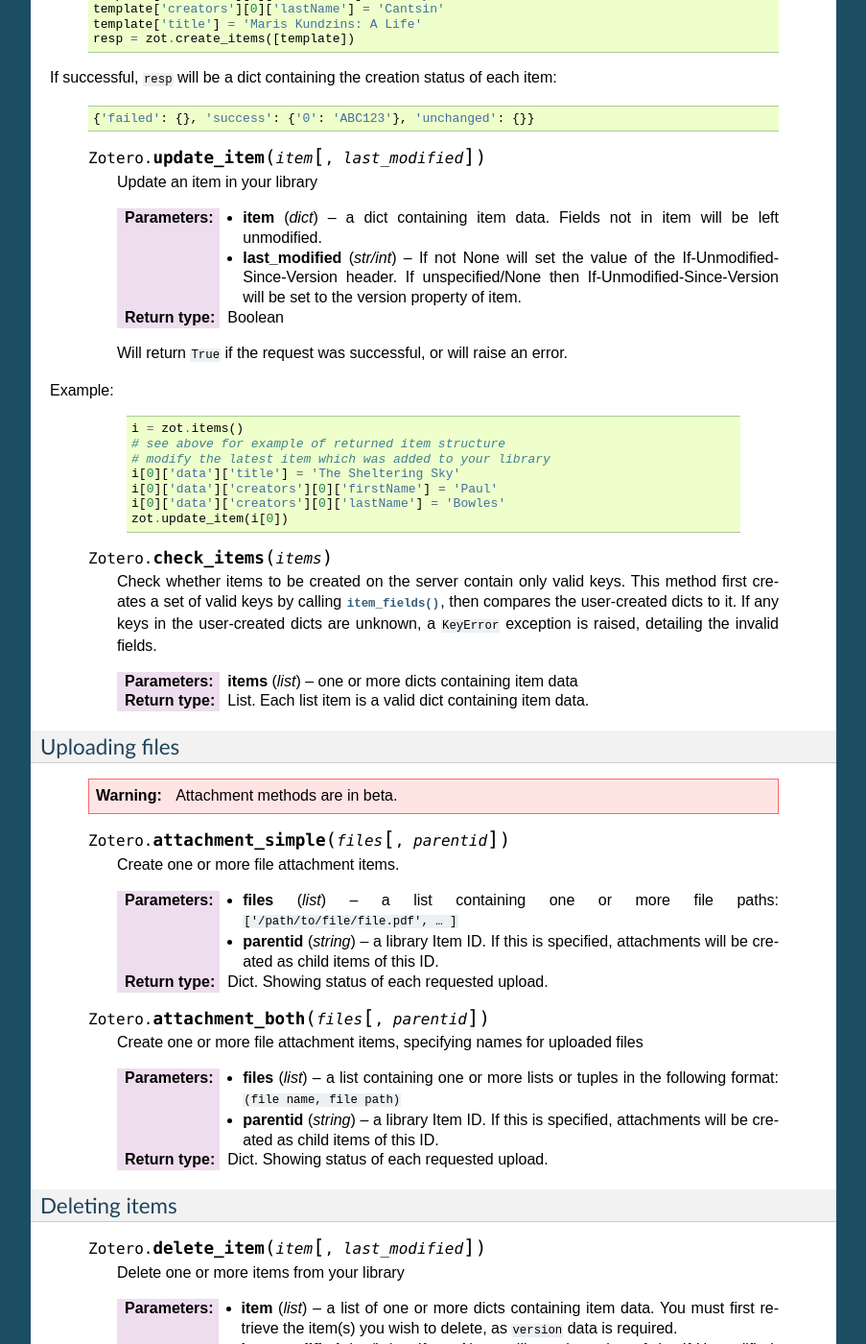
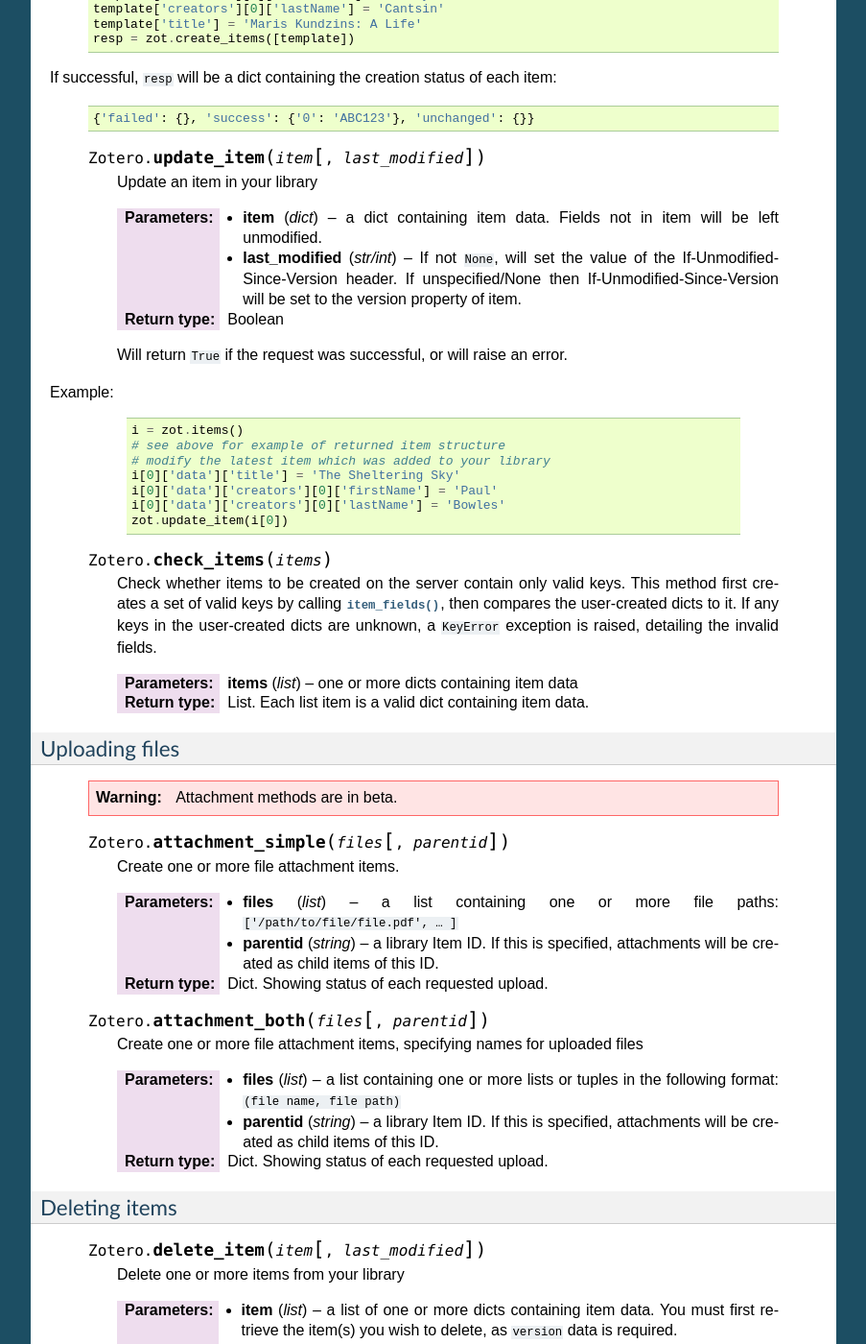
Before and after one commit to urschrei/pyzotero, a Sphinx documentation site: the page built from doc/index.rst, in a window 1280 px wide and 1400 px high, scrolled down 13637 px. Shown: the whole window at 96% size, without its empty margins (198-1101 px from the left). Built offline with Sphinx 7.4.7, drawn with Linux system fonts in a browser that asks for light colours; the version number could not be read and is left out; some of the changed text lies outside the part shown.

Commit message:
Minor changes to docs

```diff
--- a/doc/index.rst
+++ b/doc/index.rst
@@ -809,7 +809,7 @@
         Update an item in your library
 
         :param dict item: a dict containing item data.  Fields not in item will be left unmodified.
-        :param str/int last_modified: If not None will set the value of the If-Unmodified-Since-Version header.  If unspecified/None then If-Unmodified-Since-Version will be set to the version property of item.
+        :param str/int last_modified: If not ``None``, will set the value of the If-Unmodified-Since-Version header.  If unspecified/None then If-Unmodified-Since-Version will be set to the version property of item.
         :rtype: Boolean
 
         Will return ``True`` if the request was successful, or will raise an error.
@@ -863,7 +863,7 @@
         Delete one or more items from your library
 
         :param list item: a list of one or more dicts containing item data. You must first retrieve the item(s) you wish to delete, as ``version`` data is required.
-        :param str/int last_modified: If not None will set the value of the If-Unmodified-Since-Version header.
+        :param str/int last_modified: If not ``None``, will set the value of the If-Unmodified-Since-Version header.
 
 Deleting tags
 --------------
```
Also changed, not shown: other parts of doc/index.rst (+1 -1 lines).
